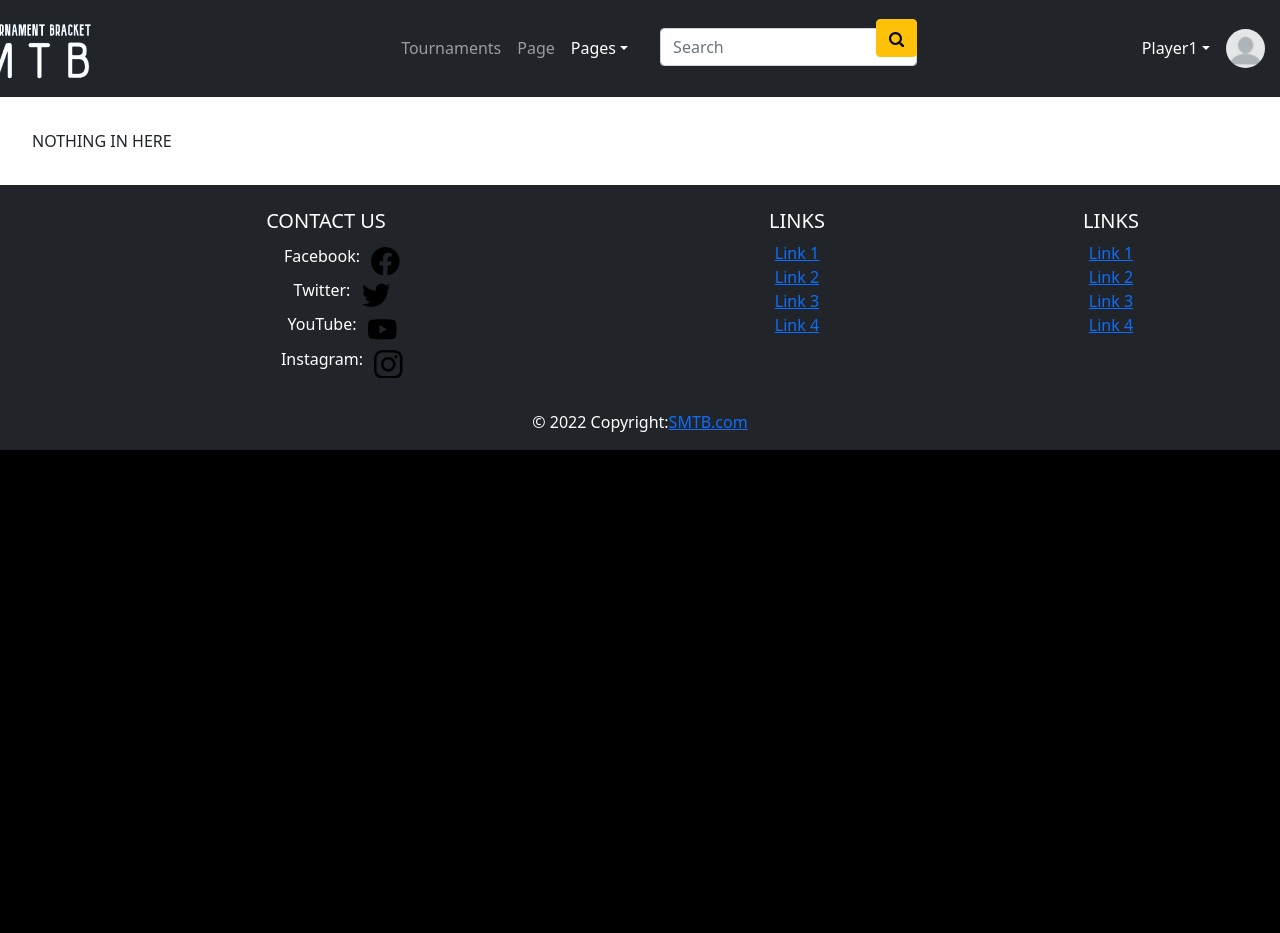
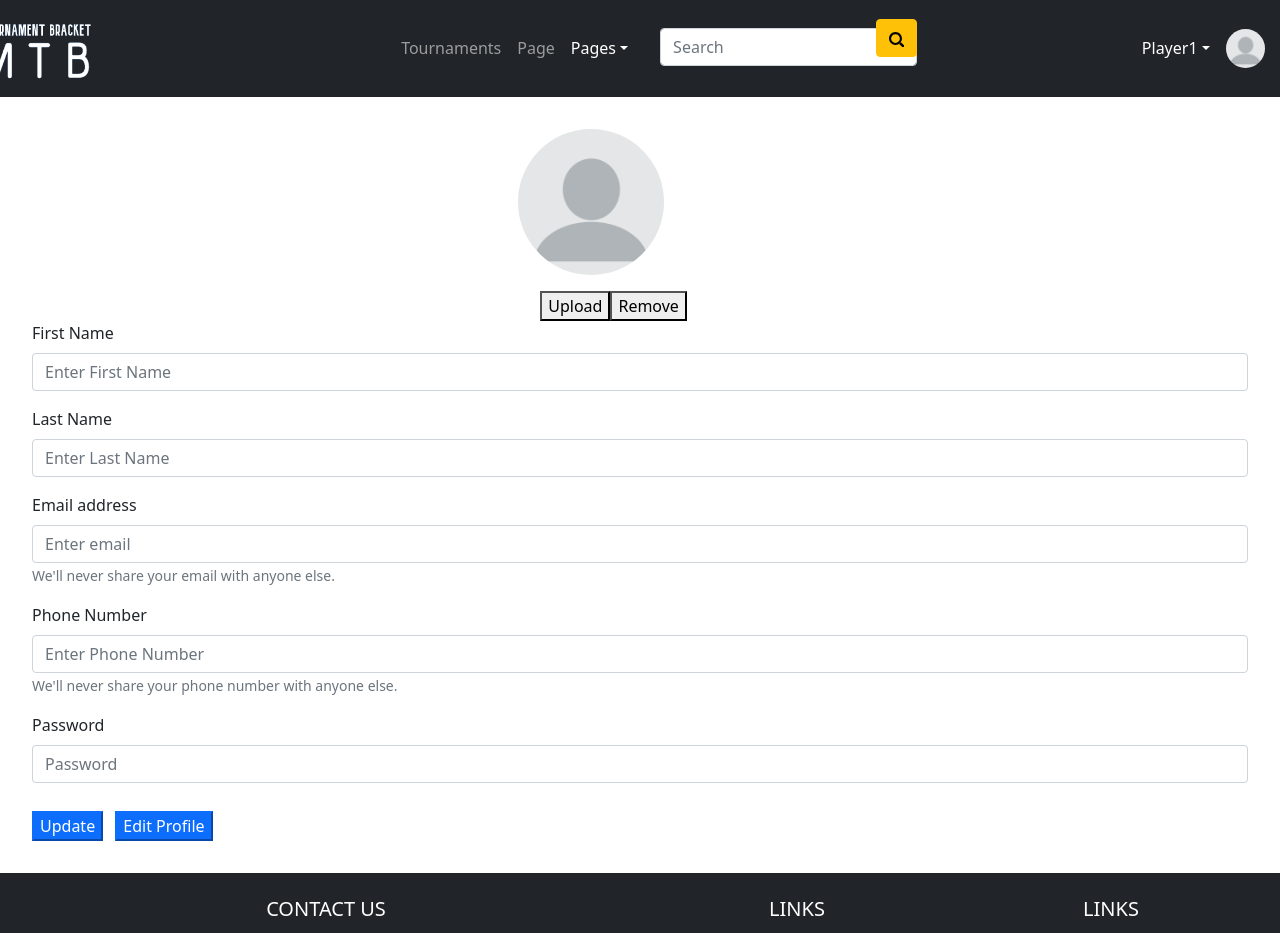
Before and after one commit to Creadoc/T4, a React (Create React App) app: page /ViewProfile in a window 1280 px wide. Shown: the top 933 px of the page. Before the commit the page ends 800 px from the top, so only its background shows below. Built offline with nearby package versions, Linux system fonts and the light colour scheme.

Commit message:
set up ViewProfile Page, and neccesary nav changes

```diff
--- a/src/App.js
+++ b/src/App.js
@@ -1,6 +1,5 @@
 import { Route, Routes } from "react-router-dom";
 import ViewPlayer from "./pages/ViewPlayer";
-import SecondPage from "./pages/secondPage";
 import Login from "./pages/Login";
 import Layout from "./components/layout/Layout";
 import PageList from "./pages/PageList";
@@ -9,6 +8,7 @@ import ViewProfile from "./pages/ViewProfile";
 import NotAPage from "./pages/NotAPage";
 import ForgotPassword from "./pages/ForgotPassword";
 import Home from "./pages/Home";
+import EditProfile from "./pages/EditProfile";
 
 function App() {
   return (
@@ -18,7 +18,7 @@ function App() {
           <Route exact path="/" element={<Home />} />
           <Route path="/Home" element={<Home />} />
           <Route path="/ViewPlayer" element={<ViewPlayer />} />
-          <Route path="/secondPage" element={<SecondPage />} />
+          <Route path="/EditProfile" element={<EditProfile />} />
           <Route path="/Login" element={<Login />} />
           <Route path="/PageList" element={<PageList />} />
           <Route path="/JustATestFile" element={<JustATestFile />} />
--- a/src/components/layout/LoginForm.js
+++ b/src/components/layout/LoginForm.js
@@ -19,9 +19,11 @@ function LoginForm() {
       <Form.Group className="mb-3" controlId="formBasicCheckbox">
         <Form.Check type="checkbox" label="Check me out" />
       </Form.Group>
-  <Button className="loginBtn"variant="primary" type="submit">
+      <div className="loginButton">
+        <Button className="loginBtn" variant="primary" type="submit">
           Login
         </Button>
+      </div>
     </Form>
   );
 }
--- a/src/components/layout/MainNavigation.css
+++ b/src/components/layout/MainNavigation.css
@@ -94,6 +94,8 @@
   max-width: 5%;
   margin-left: 2%;
   margin-top: 1%;
+  color: white;
+  filter: invert(100%) sepia(100%) saturate(0%) hue-rotate(288deg) brightness(102%) contrast(102%);
 }
 .socials li{
   list-style-type:none;
@@ -101,6 +103,23 @@
 .moreTournies{
   margin-top: 150%;
 }
+.editBtn, .updateBtn{
+  background-color: #0d6efd;
+  border-color: #0d6efd;
+  color: white;
+  margin-top: 1%;
+  margin-right: 1%;
+}
+.profileImg{
+  max-width: 20%;
+  border-radius: 100%;
+}
+.profilePic{
+  margin-left: 40%;
+}
+.uploadBtn{
+  margin-left: 3%;
+}
 @media (max-width: 991px){
   .btn{
     margin-top: -6.1%;
--- a/src/components/layout/MainNavigation.js
+++ b/src/components/layout/MainNavigation.js
@@ -33,8 +33,8 @@ function MainNavigation() {
               </Container>
             </Nav>
             <NavDropdown title="Player1" id="collasible-nav-dropdown">
-              <NavDropdown.Item href="#action/3.1">Edit Profile</NavDropdown.Item>
-              <NavDropdown.Item href="#action/3.2">Logout</NavDropdown.Item>
+              <NavDropdown.Item href="/ViewProfile">Edit Profile</NavDropdown.Item>
+              <NavDropdown.Item href="#">Logout</NavDropdown.Item>
             </NavDropdown>
 
             <img className="profile" src={profile} />
--- /dev/null
+++ b/src/pages/EditProfile.jsx
@@ -0,0 +1,12 @@
+import React from "react";
+import Card from "../components/ATestCard";
+
+function EditProfile() {
+  return (
+    <div>
+
+    </div>
+  );
+}
+
+export default EditProfile;
--- a/src/pages/ViewProfile.jsx
+++ b/src/pages/ViewProfile.jsx
@@ -1,8 +1,62 @@
 import React from "react";
+import Form from "react-bootstrap/Form";
+import Button from "react-bootstrap/Button";
+import img from "../assets/blank-profile-picture.png";
 
 function ViewProfile() {
   return (
-  <div>NOTHING IN HERE</div>
+    <div>
+      <div className="profilePic">
+        <p><img className="profileImg" src={img} /></p>
+        <button className="uploadBtn" variant="primary" type="submit">
+          Upload
+        </button>
+        <button className="removeBtn" variant="primary" type="submit">
+          Remove
+        </button>
+      </div>
+      <Form>
+        <Form.Group className="mb-3 fname" controlId="formBasicEmail">
+          <Form.Label>First Name</Form.Label>
+          <Form.Control type="firstName" placeholder="Enter First Name" />
+        </Form.Group>
+
+        <Form.Group className="mb-3 lname" controlId="formBasicEmail">
+          <Form.Label>Last Name</Form.Label>
+          <Form.Control type="lastName" placeholder="Enter Last Name" />
+        </Form.Group>
+
+        <Form.Group className="mb-3 email" controlId="formBasicEmail">
+          <Form.Label>Email address</Form.Label>
+          <Form.Control type="email" placeholder="Enter email" />
+          <Form.Text className="text-muted">
+            We'll never share your email with anyone else.
+          </Form.Text>
+        </Form.Group>
+
+        <Form.Group className="mb-3 phone" controlId="formBasicEmail">
+          <Form.Label>Phone Number</Form.Label>
+          <Form.Control type="email" placeholder="Enter Phone Number" />
+          <Form.Text className="text-muted">
+            We'll never share your phone number with anyone else.
+          </Form.Text>
+        </Form.Group>
+
+        <Form.Group className="mb-3 pass" controlId="formBasicPassword">
+          <Form.Label>Password</Form.Label>
+          <Form.Control type="password" placeholder="Password" />
+        </Form.Group>
+        <Form.Group className="mb-3" controlId="formBasicCheckbox">
+        </Form.Group>
+        <button className="updateBtn" variant="primary" type="submit">
+          Update
+        </button>
+        <button className="editBtn" variant="primary" type="submit">
+          Edit Profile
+        </button>
+
+      </Form>
+    </div>
   );
 }
 
--- a/src/pages/secondPage.js
+++ /dev/null
@@ -1,13 +0,0 @@
-import React from "react";
-import Card from "../components/ATestCard";
-
-function SecondPage() {
-  return (
-    <>
-      <h1>A Card:</h1>
-      <Card />
-    </>
-  );
-}
-
-export default SecondPage;
```
Lines whose indentation alone changed are shown as unchanged.
